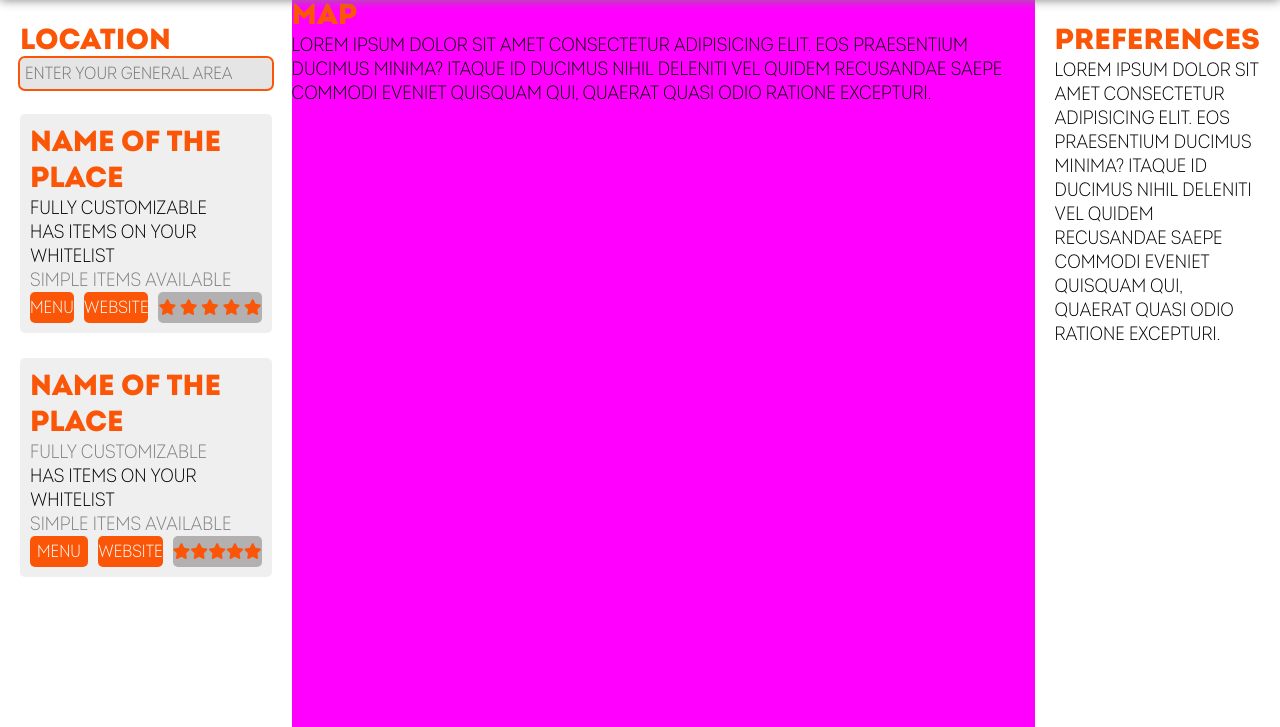
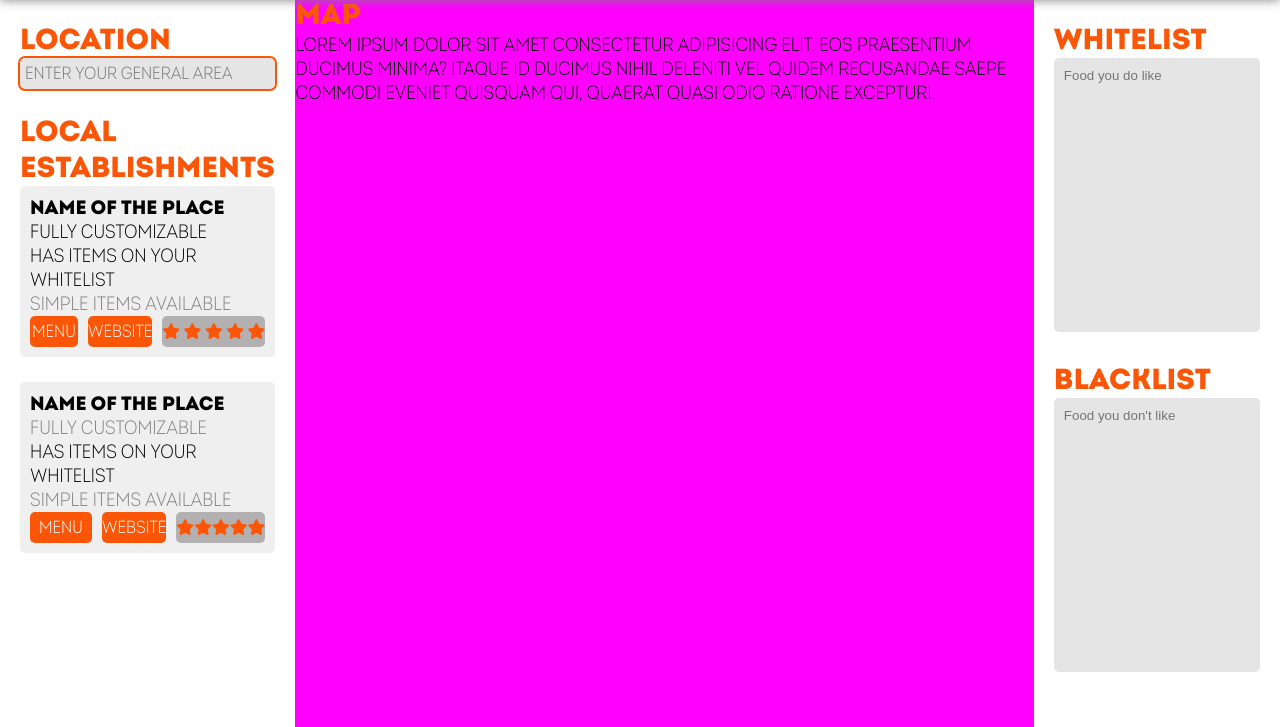
Before and after one commit to MaximilianMcC/try-tray, a plain HTML site: page src/public/index.html in a window 1280 px wide. Shown: the part 73-800 px from the top of the page. Drawn offline with Linux system fonts and the light colour scheme.

Commit message:
Added whitelist and blacklist front end

```diff
--- a/src/public/index.html
+++ b/src/public/index.html
@@ -43,6 +43,8 @@
 
 			<!-- Found local establishments -->
 			<div class="establishments">
+
+				<h1>Local establishments</h1>
 
 				<!-- When there is no search thingy this message will be shown -->
 				<!--!broken -->
@@ -121,8 +123,13 @@
 		<!-- food preferences -->
 		<!-- TODO: Rename class -->
 		<section class="preferences">
-			<h1>preferences</h1>
-			<p>Lorem ipsum dolor sit amet consectetur adipisicing elit. Eos praesentium ducimus minima? Itaque id ducimus nihil deleniti vel quidem recusandae saepe commodi eveniet quisquam qui, quaerat quasi odio ratione excepturi.</p>
+
+			<h1>Whitelist</h1>
+			<textarea placeholder="Food you do like"></textarea>
+
+			<h1>Blacklist</h1>
+			<textarea placeholder="Food you don't like"></textarea>
+
 		</section>
 
 	</main>
--- a/src/public/style/elements.scss
+++ b/src/public/style/elements.scss
@@ -25,22 +25,22 @@ input {
 	background-color: $content;
 	border-radius: $border-radius;
 	border: none;
-	outline: none;
 
 	font-size: 1rem;
-
-	&:focus {
-		outline: 2px solid $primary;
-	}
 }
 
 .establishment-card {
 	height: auto;
-	margin-top: 25px;
+	margin-bottom: 25px;
 	padding: 10px;
 	border-radius: $border-radius;
 
 	background-color: $content-secondary;
+
+	h2 {
+		color: $text-dark;
+		font-size: 1.1rem;
+	}
 
 	.features li {
 		color: gray;
@@ -76,3 +76,20 @@ input {
 		}
 	}
 }
+
+textarea {
+	border-radius: $border-radius;
+	border: none;
+
+	//! temp
+	// TODO: Use another font
+	font-family: sans-serif;
+	background-color: $content;
+	padding: 10px;
+
+	resize: none;
+	height: 45%;
+	min-height: 10rem;
+
+	margin-bottom: 30px
+}
--- a/src/public/style/layout.scss
+++ b/src/public/style/layout.scss
@@ -28,7 +28,7 @@ nav {
 
 main {
 	display: grid;
-	grid-template-columns: 1fr 3fr 0.8fr;
+	grid-template-columns: 1.2fr 3fr 1fr;
 	height: 100%;
 
 	.locations, .map, .preferences {
@@ -44,6 +44,7 @@ main {
 			.establishments {
 				flex-grow: 1;
 				overflow-y: auto;
+				margin-top: 25px;
 
 				.no-establishments {
 					display: flex;
--- a/src/public/style/style.scss
+++ b/src/public/style/style.scss
@@ -45,3 +45,11 @@ div, section {
 .hidden {
 	display: none;
 }
+
+input, textarea {
+	outline: none;
+
+	&:focus {
+		outline: 2px solid $primary;
+	}
+}
```
Also changed, not shown: src/public/style/elements.css, src/public/style/layout.css, src/public/style/style.css, 3 other files.
